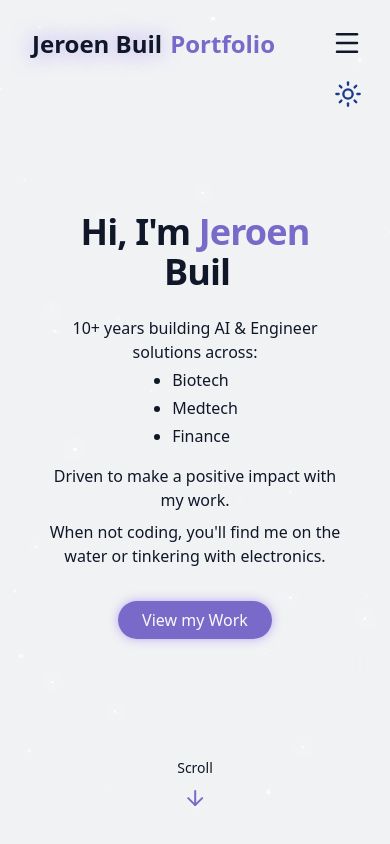
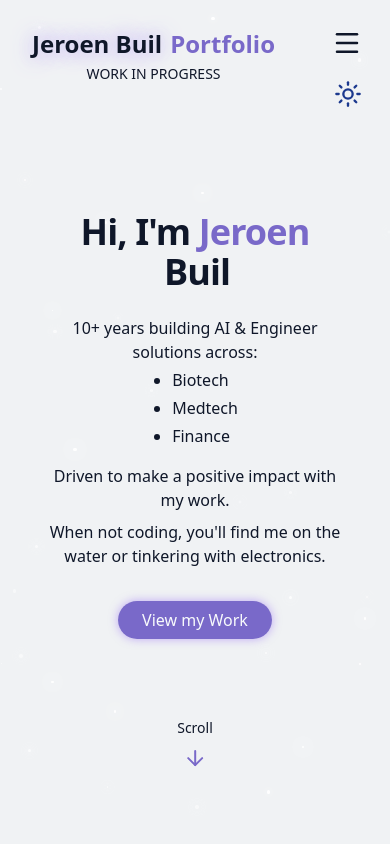
Before and after one commit to JeroenBuil/JeroenBuil.github.io, a React (Vite) app: page /#/ in a window 390 px wide. Built offline with nearby package versions, Linux system fonts and the light colour scheme.

Commit message:
Add Work iin Progress label + move scroll animation up
Scroll animation arrow wasn't visible on mobile because it was too low down

```diff
--- a/src/components/HomeSection.jsx
+++ b/src/components/HomeSection.jsx
@@ -10,12 +10,14 @@ export const HomeSection = () => {
         >
             <div className="container max-w-4xl mx-auto text-center z-10">
                 <div className="space-y-6">
-                    {/* Main Heading and Introduction */}
+                    {/* Main Heading */}
                     <h1 className="text-4xl md:text-6xl font-bold tracking-tight">
                         <span className="opacity-0 animate-fade-in"> Hi, I'm </span>
                         <span className="text-primary opacity-0 animate-fade-in-delay-1"> Jeroen </span>
                         <span className="text-gradient ml-1 opacity-0 animate-fade-in-delay-2"> Buil </span>
                     </h1>
+
+                    {/* Intro text */}
                     <div className={cn("opacity-0 animate-fade-in-delay-3",
                         "text-md md:text-lg text-muted-foreground max-w-5xl mx-auto"
                     )}>
@@ -29,6 +31,7 @@ export const HomeSection = () => {
                         <p className="mb-2">Driven to make a positive impact with my work.</p>
                         <p>When not coding, you'll find me on the water or tinkering with electronics.</p>
                     </div>
+
                     {/* Add ' View my Work' Button */}
                     <div className="pt-4 opacity-0 animate-fade-in-delay-4">
                         <a  href="#projects" className="cosmic-button">
@@ -37,7 +40,8 @@ export const HomeSection = () => {
                     </div>
                 </div>
 
-                <div className={cn("absolute bottom-8 left-1/2 transform -translate-x-1/2",
+                {/* Scroll Down Indicator */}
+                <div className={cn("absolute bottom-18 left-1/2 transform -translate-x-1/2",
                     "flex flex-col items-center animate-bounce"
                 )}>
                     <span className="text-sm text-muted-foreground mb-1">Scroll</span>
--- a/src/components/NavBar.jsx
+++ b/src/components/NavBar.jsx
@@ -28,10 +28,13 @@ export const NavBar = () => {
             isScrolled ? "py-3 bg-background/80 backdrop-blur-md shadow-xs": "py-5"
         )}>
             <div className="container flex items-center justify-between">
-                <a className="text-2xl md:text-3xl lg:text-4xl xl:text-5xl font-bold flex items-center relative z-10 gap-2 md:gap-3 mt-2 md:mt-0">
-                    <span className="text-glow text-foreground">Jeroen Buil</span>
-                    <span className="text-primary">Portfolio</span>
-                </a>
+                <div className="flex flex-col">
+                    <a className="text-2xl md:text-3xl lg:text-4xl xl:text-5xl font-bold flex items-center relative z-10 gap-2 md:gap-3 mt-2 md:mt-0">
+                        <span className="text-glow text-foreground">Jeroen Buil</span>
+                        <span className="text-primary">Portfolio</span>
+                    </a>
+                    <div className="text-sm text-muted-foreground mt-1">WORK IN PROGRESS</div>
+                </div>
 
                 {/* Desktop Menu */}
                 <div className="hidden md:flex space-x-8">
```
